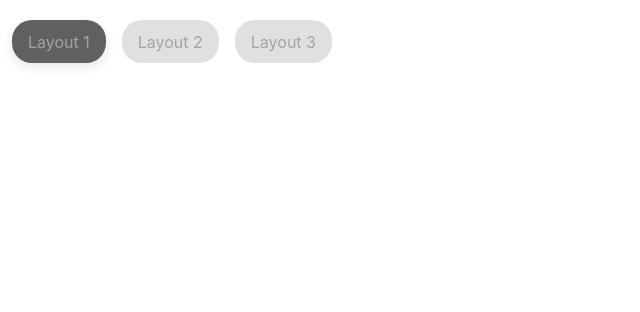
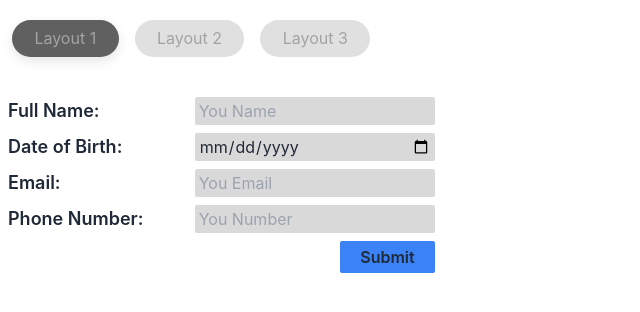
Before and after one commit to saqib0404/Internship-Assessment, a React (Create React App) app: page / in a window 1280 px wide. Shown: the top 312 px of the page, without its empty margins (0-640 px from the left). Built offline with nearby package versions, Linux system fonts and the light colour scheme.

Commit message:
layout 1 designing done

```diff
--- /dev/null
+++ b/src/pages/Layout1/Layout1.css
@@ -0,0 +1,4 @@
+.input-field{
+    background: #d9d9d9;
+    border-radius: 2px;
+}
--- a/src/pages/Layout1/Layout1.js
+++ b/src/pages/Layout1/Layout1.js
@@ -1,10 +1,52 @@
 import React from 'react';
+import "./Layout1.css";
 
 const Layout1 = () => {
+
+    const handleSubmit = e => {
+        e.preventDefault();
+        const form = e.target;
+        const name = form.name.value;
+        const dateOfBirth = form.dateOfBirth.value;
+        const email = form.email.value;
+        const phone = form.phone.value;
+
+        const userInfo = {
+            name,
+            dateOfBirth,
+            email,
+            phone
+        }
+        console.log(userInfo);
+    }
+
     return (
-        <div>
+        <form onSubmit={handleSubmit} className='mt-10 mx-2 w-11/12 md:w-6/12 lg:w-4/12'>
+            {/* Full name */}
+            <div className='flex justify-between my-2'>
+                <label className='font-semibold text-lg'>Full Name:</label>
+                <input name='name' type="text" className='input-field w-60 px-1' placeholder='You Name' required />
+            </div>
+            {/* DOB */}
+            <div className='flex justify-between my-2'>
+                <label className='font-semibold text-lg'>Date of Birth:</label>
+                <input name='dateOfBirth' type="date" className='input-field w-60 px-1' required />
+            </div>
+            {/* Email */}
+            <div className='flex justify-between my-2'>
+                <label className='font-semibold text-lg'>Email:</label>
+                <input name='email' type="email" className='input-field w-60 px-1' placeholder='You Email' required />
+            </div>
+            {/* Phone number */}
+            <div className='flex justify-between my-2'>
+                <label className='font-semibold text-lg'>Phone Number:</label>
+                <input name='phone' type="number" className='input-field w-60 px-1' placeholder='You Number' required />
+            </div>
 
-        </div>
+            <div className='flex justify-end'>
+                <button className='bg-blue-500 font-semibold px-5 py-1 rounded-sm' type='submit'>Submit</button>
+            </div>
+        </form>
     );
 };
 
--- a/src/pages/Shared/Navbar.css
+++ b/src/pages/Shared/Navbar.css
@@ -1,14 +1,14 @@
 .nav-link {
     background-color: #e0e0e0;
     color: #a3a3a3;
-    padding: 0.6rem 1rem;
+    padding: 0.4rem 1.4rem;
     border-radius: 20px;
 }
 
 .active-nav-link {
     background-color: #606060;
     color: #a3a3a3;
-    padding: 0.6rem 1rem;
+    padding: 0.4rem 1.4rem;
     border-radius: 20px;
     box-shadow: rgba(0, 0, 0, 0.1) 0px 4px 12px;
 }
```
